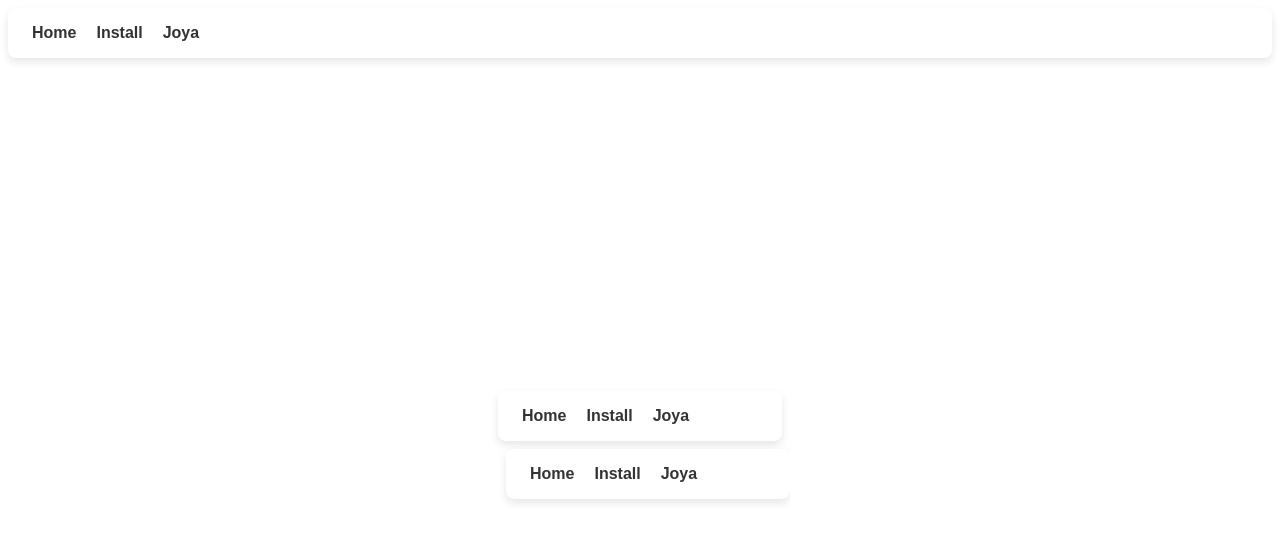
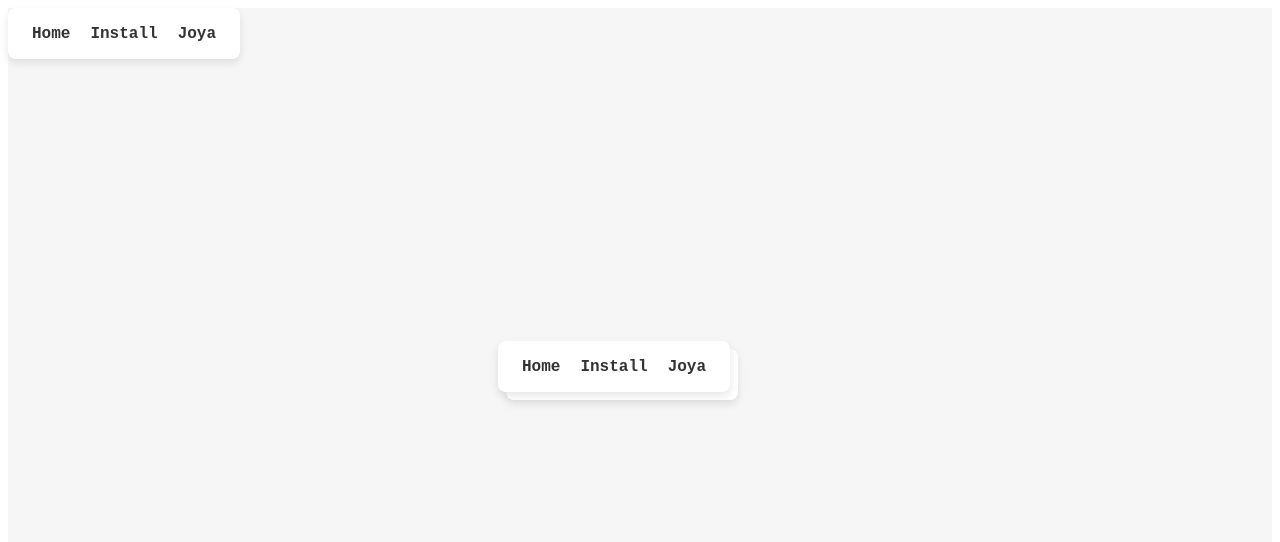
Before and after one commit to keeperofkey/solid-doodle, a SvelteKit app: page / in a window 1280 px wide. Shown: the top 542 px of the page. Built offline with nearby package versions, Linux system fonts and the light colour scheme.

Commit message:
bg-nav-fixed

```diff
--- a/src/routes/+layout.svelte
+++ b/src/routes/+layout.svelte
@@ -12,12 +12,13 @@
         padding: 1rem;
         border-radius: 0.5rem;
         box-shadow: 0 0.25rem 0.5rem rgba(0, 0, 0, 0.1);
+        position: fixed;
     }
 
     nav a {
         color: #333;
         text-decoration: none;
-        font-family: sans-serif;
+        font-family: monospace;
         font-size: 1rem;
         font-weight: bold;
         padding: 0.5rem;
--- a/src/routes/+page.svelte
+++ b/src/routes/+page.svelte
@@ -1,8 +1,14 @@
-<div class="container">
-    <object title="Welcome" type="image/svg+xml" data={"welcome.svg"} />
-</div>
+<body>
+    <div class="container">
+        <object title="Welcome" type="image/svg+xml" data={"welcome.svg"} />
+    </div>
+</body>
 
 <style>
+    body {
+        background-color: #f6f6f6;
+        margin: 0;
+    }
     .container {
         display: grid;
         place-items: center;
```
